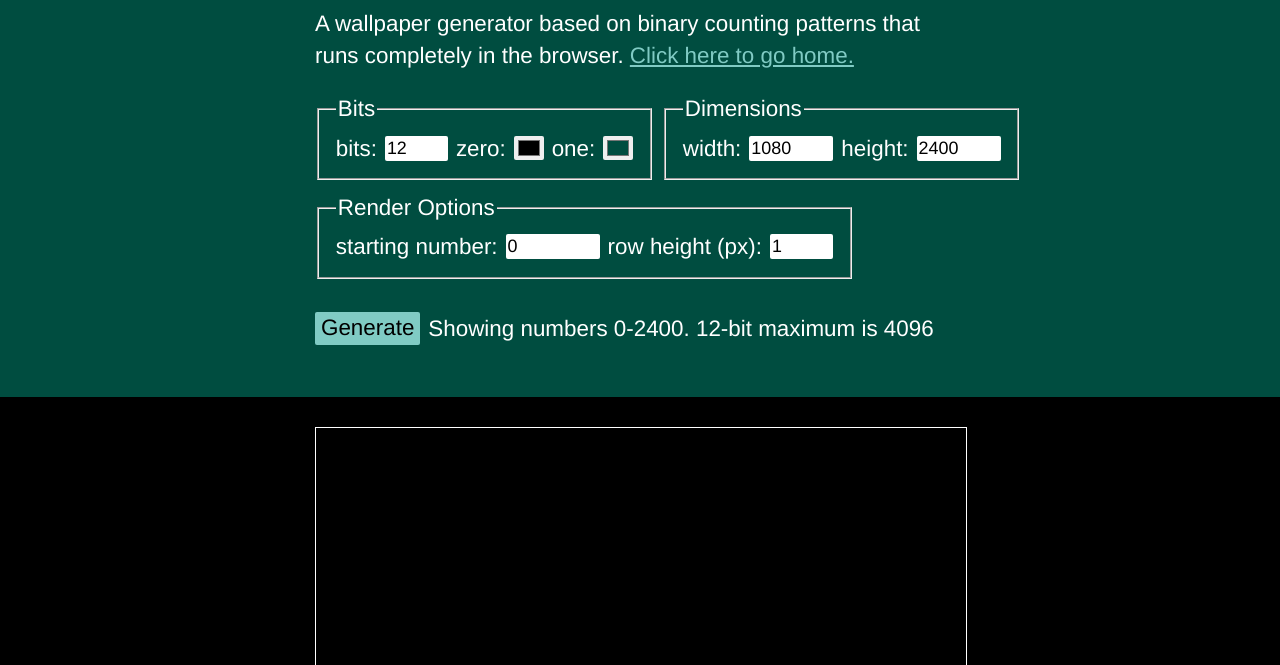
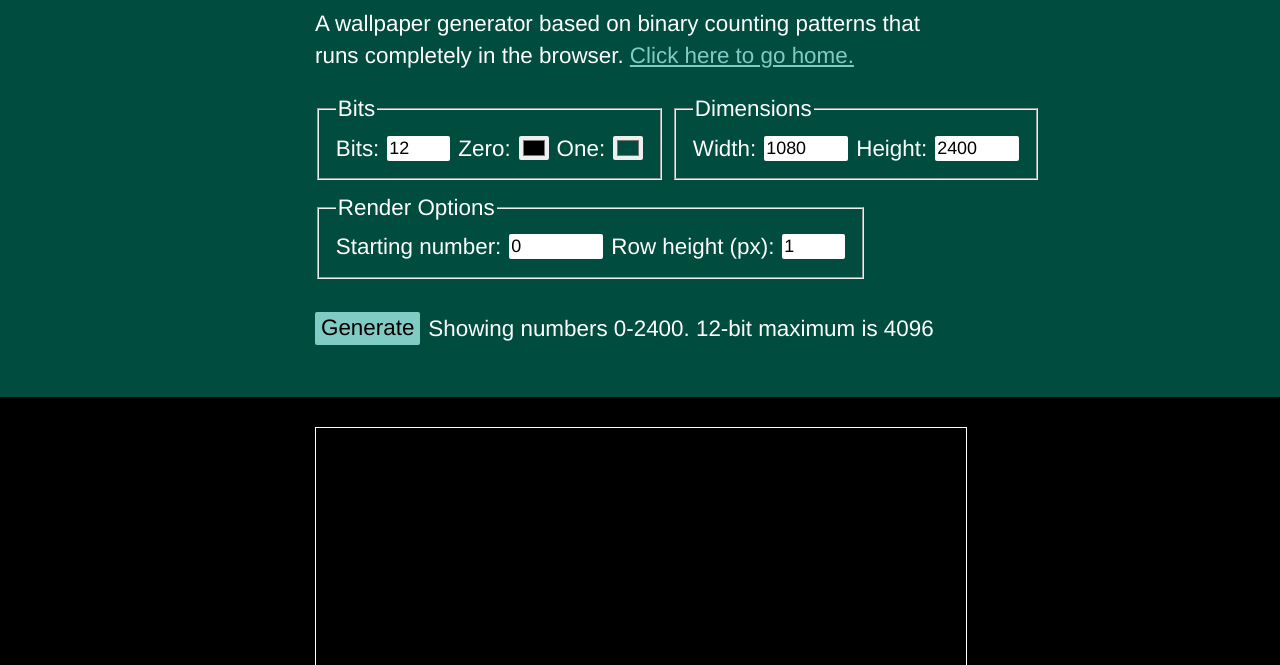
Before and after one commit to winksplorer/winksplorer.net, a plain HTML site: page bitcount-wallpaper/index.html in a window 1280 px wide. Shown: the part 135-800 px from the top of the page. Drawn offline with Linux system fonts and the light colour scheme; a web font is replaced by a local one.

Commit message:
capitalization + use a var name that actually makes sense

```diff
--- a/bitcount-wallpaper/index.html
+++ b/bitcount-wallpaper/index.html
@@ -21,21 +21,21 @@
 
                     <fieldset>
                         <legend>Bits</legend>
-                        <label for="bitCount">bits:</label>
+                        <label for="bitCount">Bits:</label>
                         <input class="effectsInfo" id="bitCount" type="number" min="2" max="32" step="2" value="12">
-                        <label for="zero">zero:</label>
+                        <label for="zero">Zero:</label>
                         <input id="zero" type="color" value="#000000">
 
-                        <label for="one">one:</label>
+                        <label for="one">One:</label>
                         <input id="one" type="color" value="#004d40">
                     </fieldset>
 
                     <fieldset>
                         <legend>Dimensions</legend>
-                        <label for="width">width:</label>
+                        <label for="width">Width:</label>
                         <input id="width" type="number" min="128" max="8192" step="128" value="1080">
 
-                        <label for="height">height:</label>
+                        <label for="height">Height:</label>
                         <input class="effectsInfo" id="height" type="number" min="128" max="8192" step="128" value="2400">
                       </fieldset>
                 </div>
@@ -43,10 +43,10 @@
                 <div class="inline">
                     <fieldset>
                         <legend>Render Options</legend>
-                        <label for="starting">starting number:</label>
+                        <label for="starting">Starting number:</label>
                         <input class="effectsInfo" id="starting" type="number" min="0" max="99999" step="1" value="0">
 
-                        <label for="rowheight">row height (px):</label>
+                        <label for="rowheight">Row height (px):</label>
                         <input class="effectsInfo" id="rowHeight" type="number" min="1" max="10" step="1" value="1">
                       </fieldset>
                 </div>
```
Also changed, not shown: pmc4/index.html (+3 -3 lines), pmc4/markov.js (+4 -4 lines).
